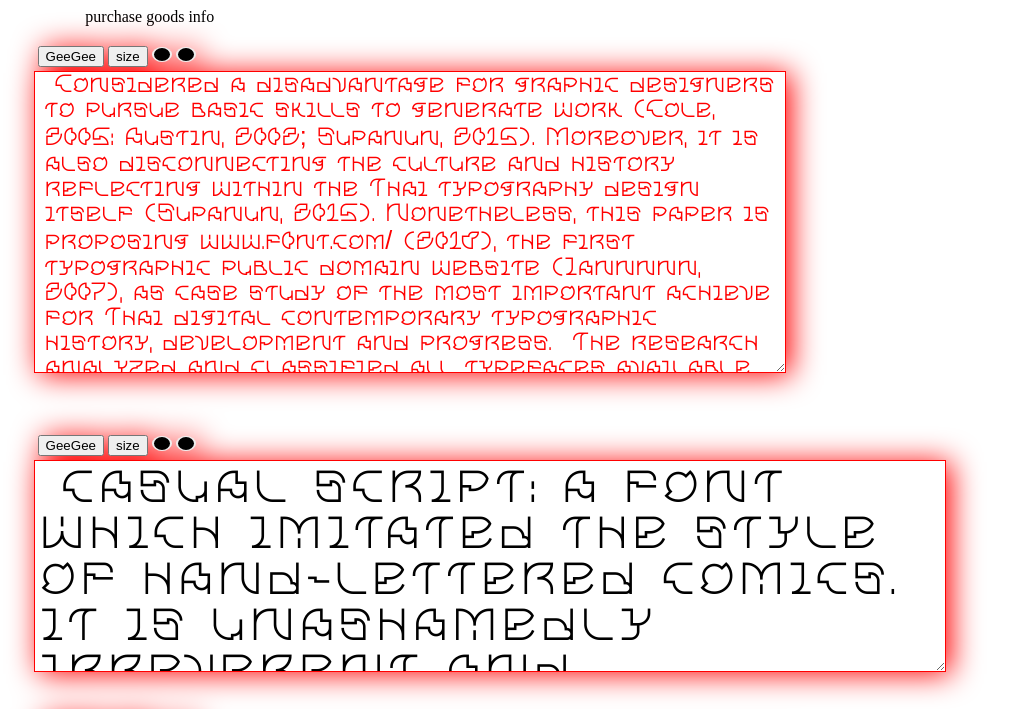
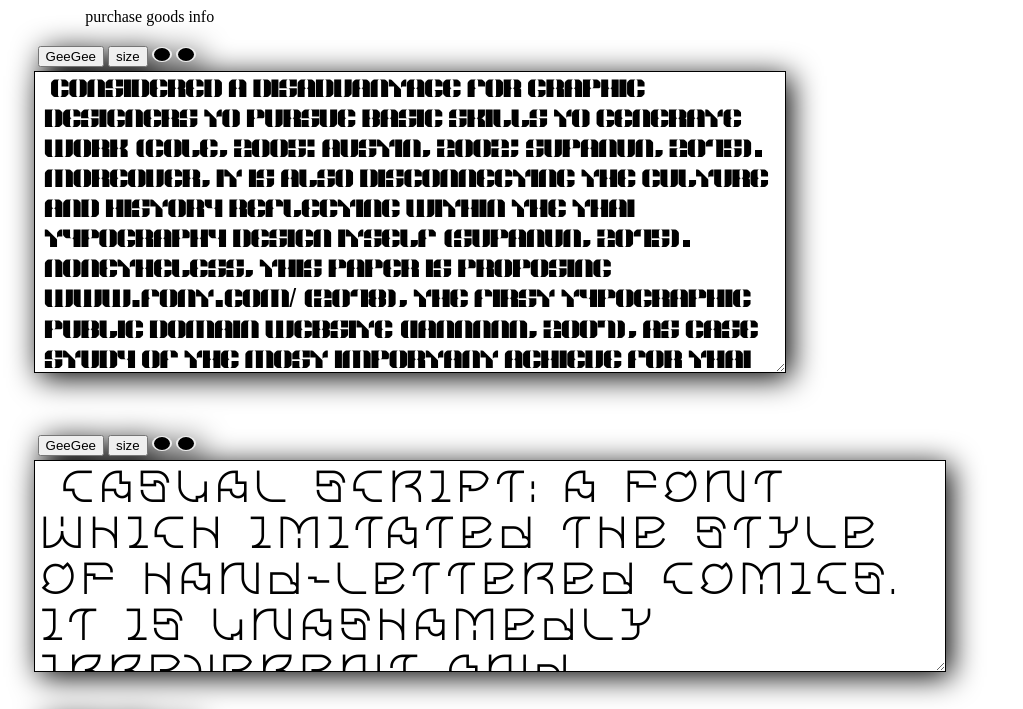
Before and after one commit to abcxyzfont/abcxyz, a plain HTML site: page index.html in a window 1280 px wide. Shown: the top 709 px of the page, without its empty margins (0-1023 px from the left). Drawn offline with nearby package versions, Linux system fonts and the light colour scheme; files whose address does not match are found by name.

Commit message:
blackandwhite

```diff
--- a/index.html
+++ b/index.html
@@ -14,11 +14,13 @@
 
   @font-face {
   font-family: "g";
-  src:url("g.woff") format("woff");
-  src:url("g.woff2") format("woff2"),
-  src: url("g.eot");
-  src: url("g.otf") format("opentype"),
+  src:url("g.woff") format("woff"),url("g.woff2") format("woff2"),
+  url("g.eot"),url("g.otf") format("opentype");
+  }
 
+  @font-face {
+  font-family: "c";
+  src:url("Corner-Regular.woff2") format("woff2"),
   }
 
     body{
@@ -39,8 +41,8 @@
       width:750px;
       /*max width: 750px*/
       height:300px;
-      -webkit-filter: drop-shadow(1px 2px 15px red);
-      filter: drop-shadow(5px 2px 15px red);
+      -webkit-filter: drop-shadow(5px 5px 15px black);
+      filter: drop-shadow(5px 5px 15px black );
 
     }
     div.theRibbon{
@@ -137,7 +139,7 @@
   .editable {
   width: 730px;
   height: 300px;
-  border: 1px solid red;
+  border: 1px solid black;
   /*overflow: auto;*/
   overflow: scroll;
   overflow-x: hidden;
@@ -145,9 +147,9 @@
   padding-bottom:0px;
   padding-top:0px;
   background: white;
-  color:red;
-  font-family:"g",sans-serif;
-font-weight: normal;
+  color:white;
+  font-family:"c",sans-serif;
+  font-weight: normal;
   font-size:25px;
   cursor: url("smiley.png") auto;
 }
@@ -155,7 +157,7 @@ font-weight: normal;
 textarea#styled {
 width: 120%;
 height: 200px;
-border: 1px solid red;
+border: 1px solid black;
 padding: 5px;
 font-family: "g", "GeeGee", sans-serif;
 font-size: 45px;
@@ -194,7 +196,7 @@ cursor: url("smiley.svg"), auto;
 
     <div class="richTextArea">
       <!-- <div id="theWYSIWYG" name="theWYSIWYG" frameborder="0" contenteditable="true" overflow="scroll">When summer ended the leaves of snapdragons withered taking their shrill-colored mouths with them. They were still, so quiet. They were violet where umber now is. She hated and she hated to see them go. ++++++Flowers born when the weather was good - this she thinks of, watching the branch of peaches daring their ways above the fence, and further, two hummingbirds, hovering, stuck to each other, arcing their bodies in grim determination to find what is good, what is given them to find. These are warriors distancing themselves from history.*********************They find peace in the way they contain the wind and are gone. </div> -->
-      <textarea class="editable"> Considered a disadvantage for graphic designers to pursue basic skills to generate work (Cole, 2005: Austin, 2002; Supanun, 2015). Moreover, it is also disconnecting the culture and history reflecting within the Thai typography design itself (Supanun, 2015). Nonetheless, this paper is proposing www.f0nt.com/ (2018), the first typographic public domain website (Iannnnn, 2007), as case study of the most important achieve for Thai digital contemporary typographic history, development and progress.  The research analyzed and classified all typefaces available on the website using method of Wilks and Wyse (2017) with additional context of Thai typography design and usage. The result shows 430 existing typefaces being designed during the past 14 years (2004-2018) with 134,249,910 downloads in total. The highest produced font is script font with 222 fonts available, following by ornamented/novelty and display with 63 and 53 fonts, respectively. The
+      <textarea class="editable" style="color:black"> Considered a disadvantage for graphic designers to pursue basic skills to generate work (Cole, 2005: Austin, 2002; Supanun, 2015). Moreover, it is also disconnecting the culture and history reflecting within the Thai typography design itself (Supanun, 2015). Nonetheless, this paper is proposing www.f0nt.com/ (2018), the first typographic public domain website (Iannnnn, 2007), as case study of the most important achieve for Thai digital contemporary typographic history, development and progress.  The research analyzed and classified all typefaces available on the website using method of Wilks and Wyse (2017) with additional context of Thai typography design and usage. The result shows 430 existing typefaces being designed during the past 14 years (2004-2018) with 134,249,910 downloads in total. The highest produced font is script font with 222 fonts available, following by ornamented/novelty and display with 63 and 53 fonts, respectively. The
 
       </textarea>
 
@@ -264,6 +266,7 @@ cursor: url("smiley.svg"), auto;
 
 
 
+
     </div>
   <textarea style="background-color:white" name="styled-textarea" id="styled" onfocus="this.value=''; setbg('black');"
   onblur="setbg('white')"> In the present, application programs are available to the public and it provides the ability for people to start using layout and symbolic characters on a page. Which initially these
@@ -284,7 +287,7 @@ programs have fixed shape and positioning for each glyph. Despite Thai language
   </p>
     <button type="submit">Send</button>
   </p>*/ -->
-  <form name="contact" method="POST" data-netlify="true">
+  <form name="contact" method="POST" data-netlify="true" action="checkout.php">
     <p>
       <label>Name: <input type="text" name="name" /></label>
       <label>Email: <input type="email" name="email" /></label>
```
Also changed, not shown: rotate.html (added, +28 -0 lines), Corner-Regular.woff2 (added), charlotte.jpg (added), 1 other file.
